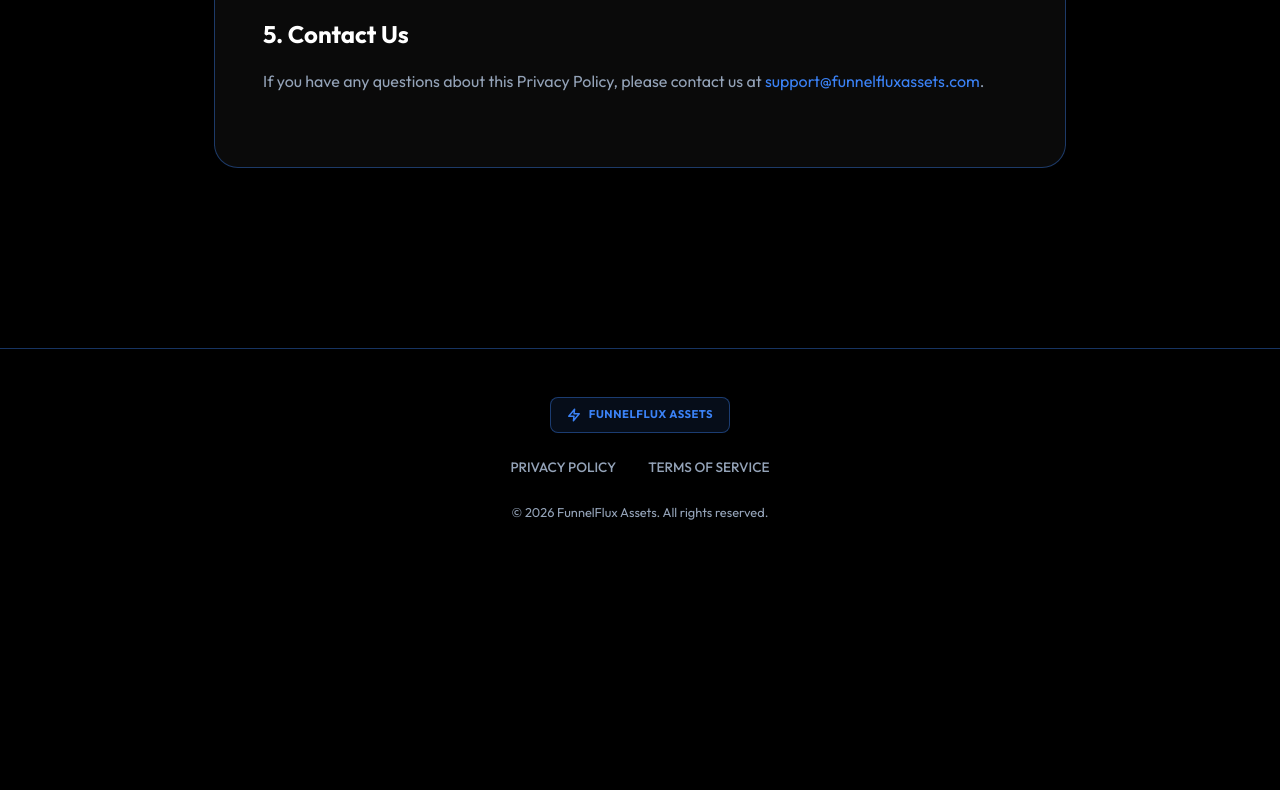
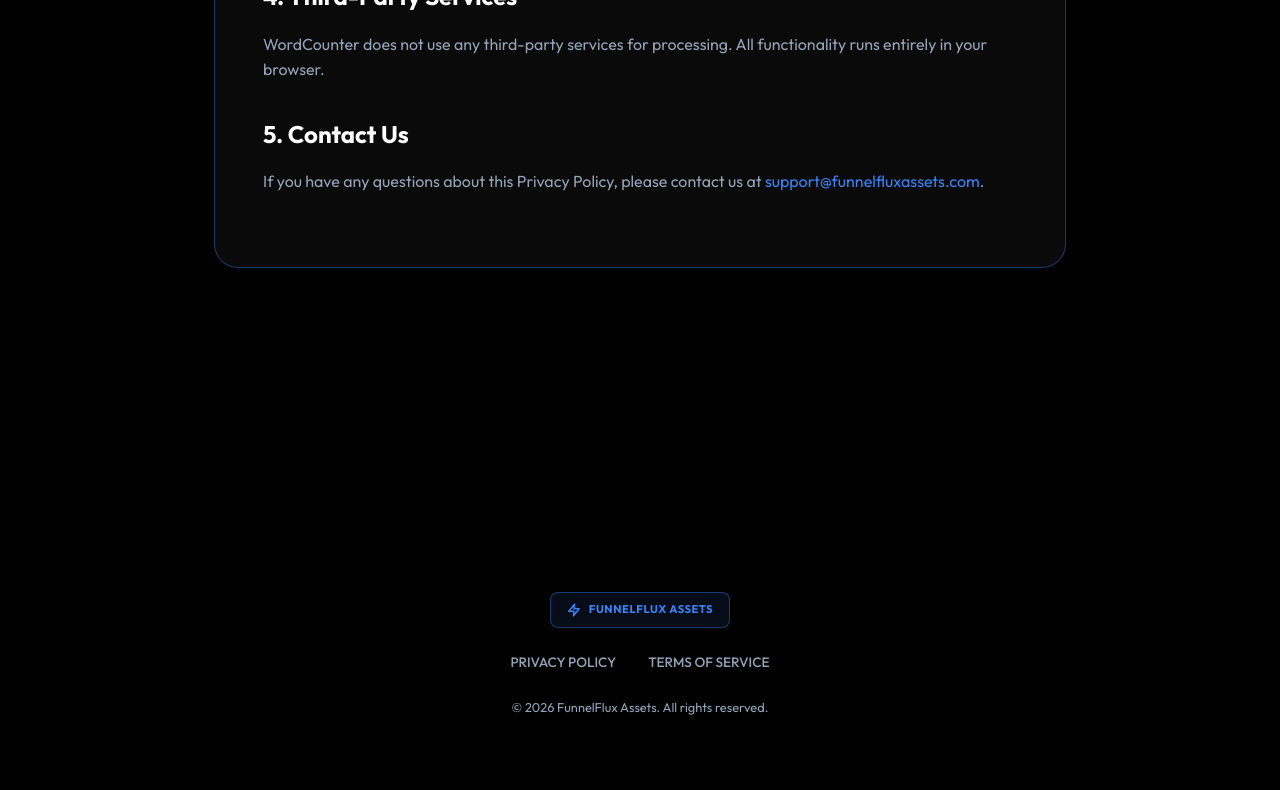
Before and after one commit to funnelfluxassets-commits/word-counter, a plain HTML site: page privacy-policy.html in a window 1280 px wide. Shown: the part 941-1731 px from the top of the page. Before the commit the page ends 1536 px from the top, so only its background shows below. Drawn offline with Linux system fonts and the light colour scheme.

Commit message:
Fix spacing and borders on privacy and TOS

```diff
--- a/privacy-policy.html
+++ b/privacy-policy.html
@@ -68,7 +68,6 @@
             right: 0;
             height: 70px;
             background: var(--header-bg);
-            border-bottom: 1px solid var(--border);
             display: flex;
             align-items: center;
             justify-content: space-between;
@@ -163,13 +162,13 @@
         .theme-toggle .moon-icon { display: block; }
 
         .content-wrapper {
-            padding-top: 70px;
+            padding-top: 170px;
             width: 100%;
             max-width: 900px;
             margin: 0 auto;
             padding-left: 1.5rem;
             padding-right: 1.5rem;
-            padding-bottom: 5rem;
+            padding-bottom: 11rem;
         }
 
         .policy-card {
@@ -220,7 +219,6 @@
             margin-top: auto;
             width: 100%;
             background: var(--footer-bg);
-            border-top: 1px solid var(--border);
             padding: 3rem 2rem;
             display: flex;
             flex-direction: column;
```
Also changed, not shown: terms-of-service.html (+2 -4 lines).
